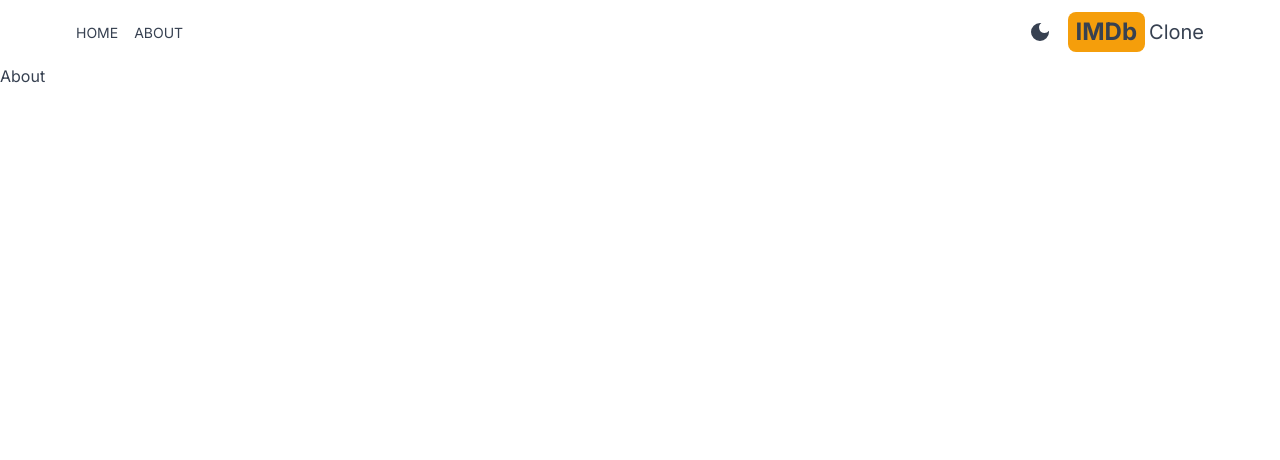
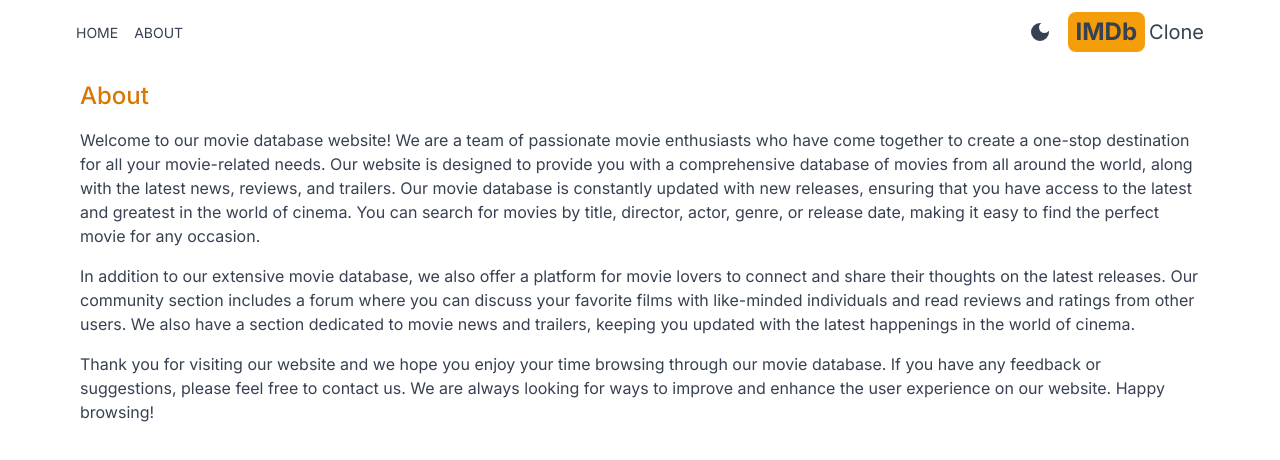
Before and after one commit to nurlanov0105/nextjs-tailwind-imdb-clone, a Next.js app: page /about in a window 1280 px wide. Shown: the top 460 px of the page. Built offline with nearby package versions, Linux system fonts and the light colour scheme.

Commit message:
create about page

```diff
--- /dev/null
+++ b/src/app/about/page.jsx
@@ -0,0 +1,32 @@
+const About = () => {
+   return (
+      <div class='max-w-6xl mx-auto p-4 space-y-4'>
+         <h1 class='text-2xl font-medium text-amber-600'>About</h1>
+         <p>
+            Welcome to our movie database website! We are a team of passionate movie enthusiasts who
+            have come together to create a one-stop destination for all your movie-related needs.
+            Our website is designed to provide you with a comprehensive database of movies from all
+            around the world, along with the latest news, reviews, and trailers. Our movie database
+            is constantly updated with new releases, ensuring that you have access to the latest and
+            greatest in the world of cinema. You can search for movies by title, director, actor,
+            genre, or release date, making it easy to find the perfect movie for any occasion.
+         </p>
+         <p>
+            In addition to our extensive movie database, we also offer a platform for movie lovers
+            to connect and share their thoughts on the latest releases. Our community section
+            includes a forum where you can discuss your favorite films with like-minded individuals
+            and read reviews and ratings from other users. We also have a section dedicated to movie
+            news and trailers, keeping you updated with the latest happenings in the world of
+            cinema.
+         </p>
+         <p>
+            Thank you for visiting our website and we hope you enjoy your time browsing through our
+            movie database. If you have any feedback or suggestions, please feel free to contact us.
+            We are always looking for ways to improve and enhance the user experience on our
+            website. Happy browsing!
+         </p>
+      </div>
+   );
+};
+
+export default About;
--- a/src/app/about/page.tsx
+++ /dev/null
@@ -1,5 +0,0 @@
-const About = () => {
-   return <div>About</div>;
-};
-
-export default About;
--- a/tsconfig.json
+++ b/tsconfig.json
@@ -24,7 +24,8 @@
       "**/*.ts",
       "**/*.tsx",
       "src/app/(main)/blogs/page.jsx",
-      "src/app/layout.jsx"
+      "src/app/layout.jsx",
+      "src/app/about/page.jsx"
    ],
    "exclude": ["node_modules"]
 }
```
